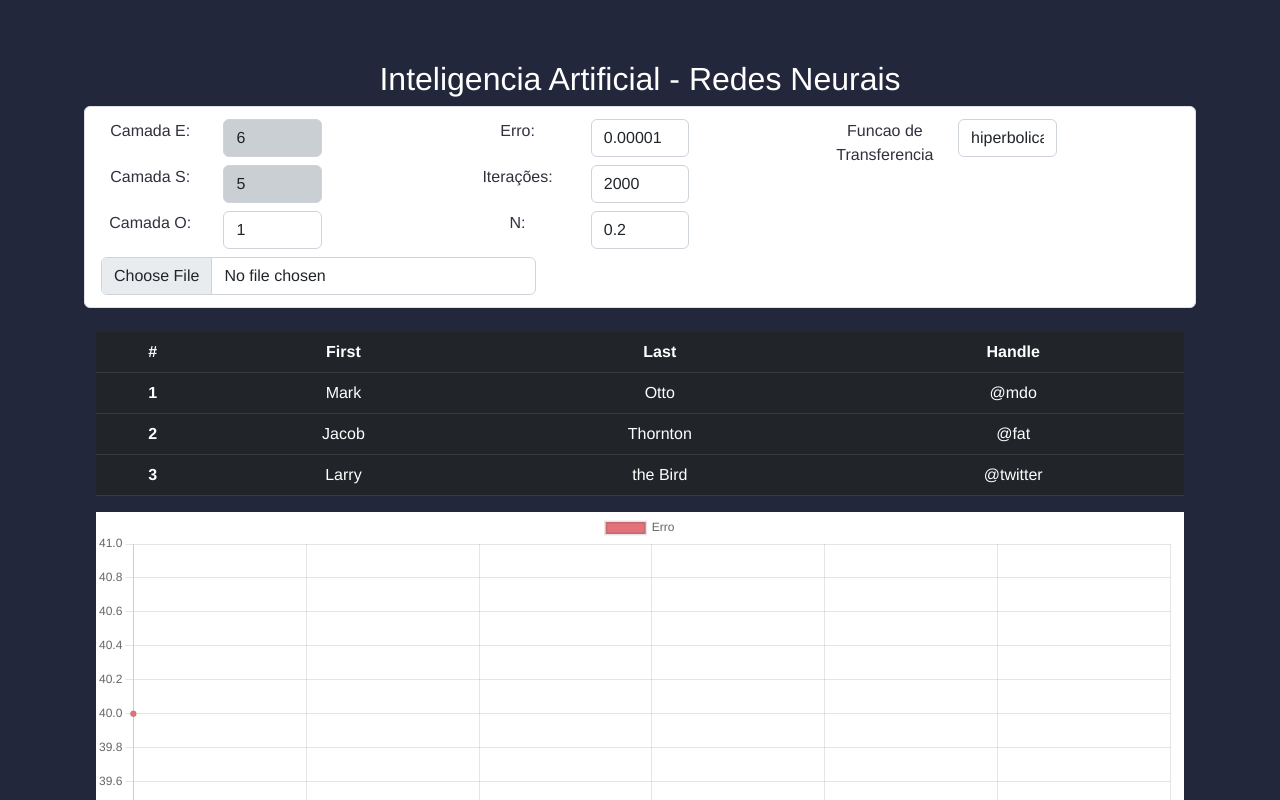
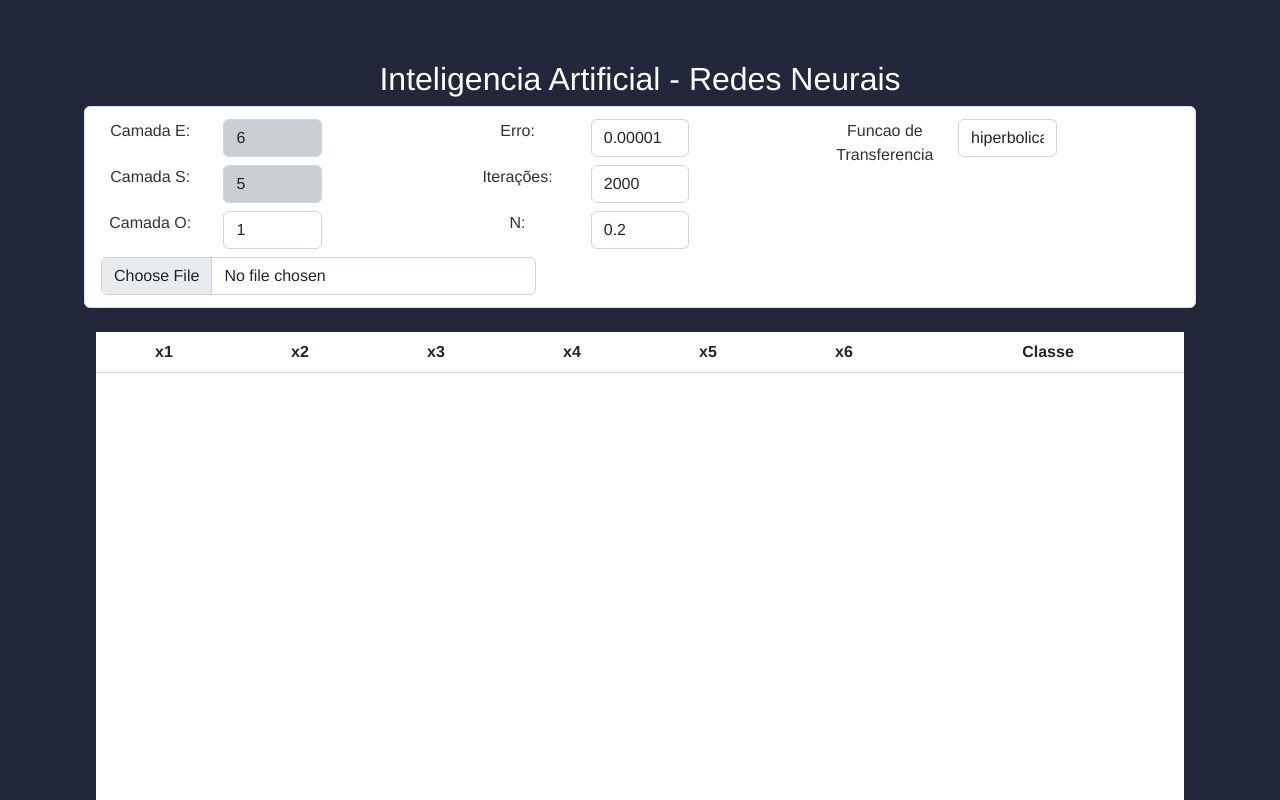
Before and after one commit to Sylvn001/mlp-algorithm, a Vue app in the folder front/: page / in a window 1280 px wide. Shown: the top 800 px of the page. Built offline with nearby package versions, Linux system fonts and the light colour scheme.

Commit message:
feat: implemented read csv

```diff
--- a/front/src/components/Mlp.vue
+++ b/front/src/components/Mlp.vue
@@ -81,38 +81,31 @@
         </div>
       </form>
 
-      <div class="mt-4">
-        <table class="table table-dark">
+      <div class="mt-4 overflow-auto csv--table">
+        <table class="table table-striped">
           <thead>
             <tr>
-              <th scope="col">#</th>
-              <th scope="col">First</th>
-              <th scope="col">Last</th>
-              <th scope="col">Handle</th>
+              <th scope="col">x1</th>
+              <th scope="col">x2</th>
+              <th scope="col">x3</th>
+              <th scope="col">x4</th>
+              <th scope="col">x5</th>
+              <th scope="col">x6</th>
+              <th scope="col">Classe</th>
             </tr>
           </thead>
           <tbody>
-            <tr>
-              <th scope="row">1</th>
-              <td>Mark</td>
-              <td>Otto</td>
-              <td>@mdo</td>
-            </tr>
-            <tr>
-              <th scope="row">2</th>
-              <td>Jacob</td>
-              <td>Thornton</td>
-              <td>@fat</td>
-            </tr>
-            <tr>
-              <th scope="row">3</th>
-              <td>Larry</td>
-              <td>the Bird</td>
-              <td>@twitter</td>
+            <tr v-for="(line, index) in this.csv" :key="index">
+              <th scope="row">{{ line[0] }}</th>
+              <th scope="row">{{ line[1] }}</th>
+              <th scope="row">{{ line[2] }}</th>
+              <th scope="row">{{ line[3] }}</th>
+              <th scope="row">{{ line[4] }}</th>
+              <th scope="row">{{ line[5] }}</th>
+              <th scope="row">{{ line[6] }}</th>
             </tr>
           </tbody>
         </table>
-        {{ csv }}
       </div>
 
       <div class="container--chart">
@@ -139,13 +132,41 @@ export default {
       erro: 0.00001,
       iteracoes: 2000,
       n: 0.2,
-      csv: null,
+      csv: [],
     };
   },
 
   methods: {
     onFileChange(e) {
-      const csvForm = document.querySelector("#formFile");
+      const file = e.target.files[0];
+      const reader = new FileReader();
+      reader.readAsText(file);
+
+      reader.onload = (e) => {
+        let csv = e.target.result;
+        const csvArray = this.generateArrayCSV(csv);
+        this.csv = csvArray;
+      };
+    },
+    generateArrayCSV(file) {
+      const csv = file.replace(/\r/g, ""); //Serve para o \r que tem em string no js
+      const lines = csv.split("\n");
+      let csvData = [];
+
+      lines.forEach((line, index) => {
+        if (index > 0) {
+          let row = line.split(",");
+          for (let i = 0; i < row.length - 1; i++) {
+            row[i] = parseFloat(row[i]);
+          }
+          if (row.length > 1) {
+            csvData.push(row);
+          }
+        }
+      });
+
+      console.log(csvData);
+      return csvData;
     },
   },
 };
@@ -169,4 +190,11 @@ export default {
   margin: 1rem 0;
   background: #ffffff;
 }
+
+.csv--table {
+  overflow: auto;
+  max-height: 480px;
+  min-height: 480px;
+  background: #ffffff;
+}
 </style>
```
